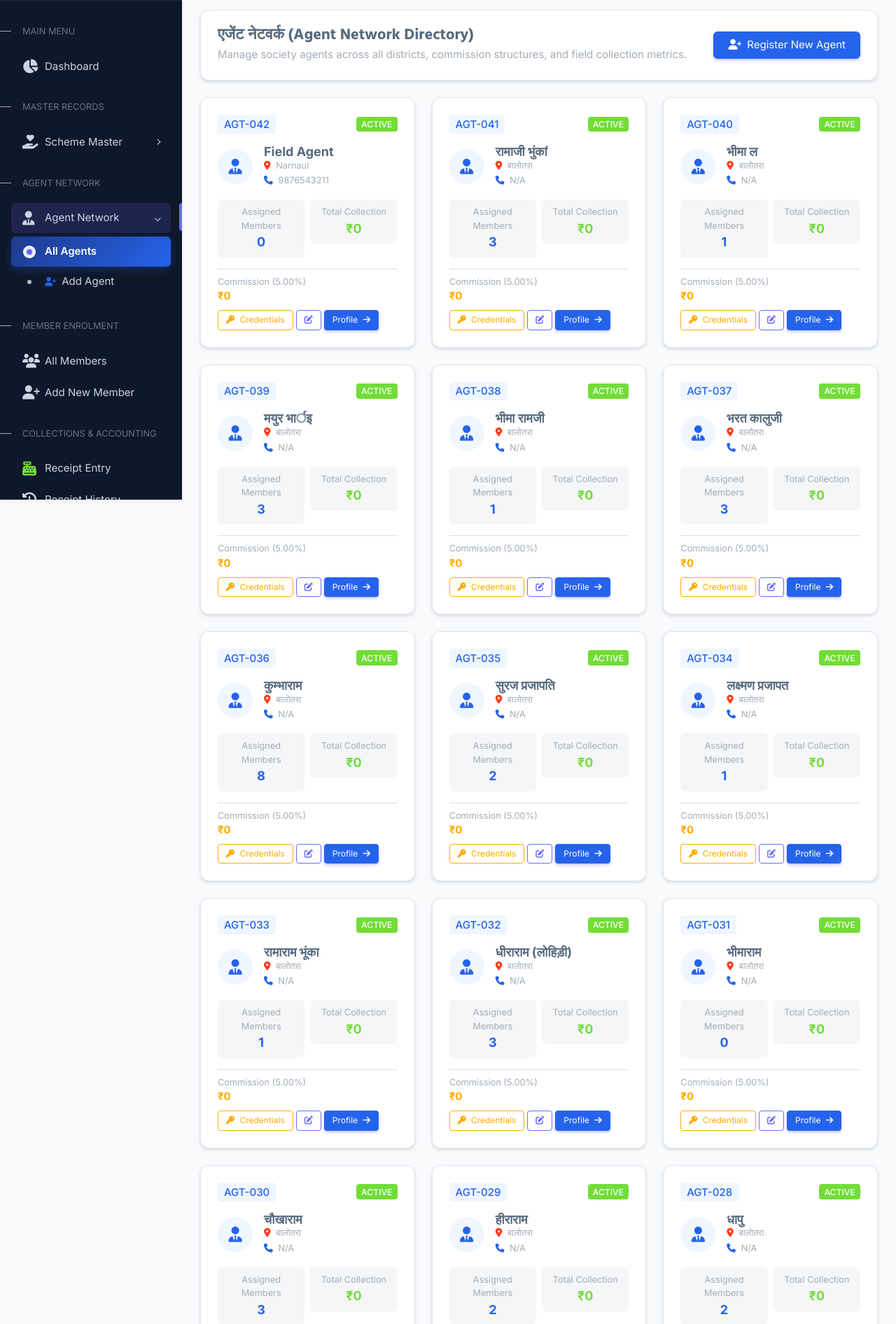
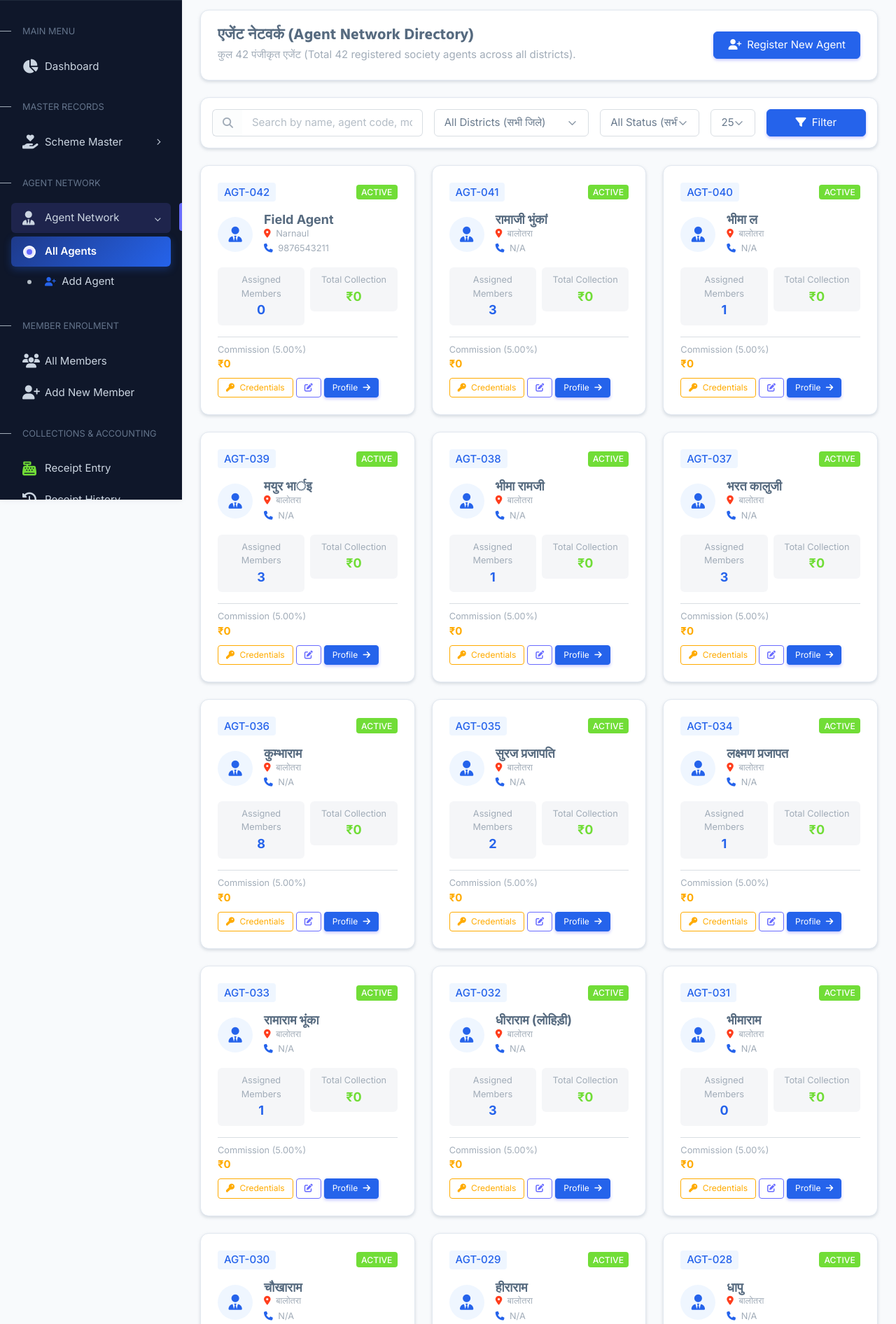
Before and after one commit to apachertr180navneeet/shrishyamcrm, a Laravel app: page /admin/agents in a window 1280 px wide. Shown: the part 86-1978 px from the top of the page at 70% size. Run offline with Laravel 12, Linux system fonts and the light colour scheme; the visitor is signed in with stand-in values (Sample User, id 1); data comes from the database, SQL or seed files in the repository; parts of the project's set-up code (start-up, migrations or seed data) failed here and were passed over; some libraries are stand-ins or nearby versions.

Commit message:
feat: add AgentController and index view for managing CRM agents

```diff
--- a/project/app/Http/Controllers/Admin/AgentController.php
+++ b/project/app/Http/Controllers/Admin/AgentController.php
@@ -37,8 +37,19 @@ class AgentController extends Controller
             $query->where('district', $request->district);
         }
 
-        $agents = $query->latest('id')->paginate(15)->withQueryString();
-        $districts = Agent::distinct()->pluck('district')->filter();
+        if ($request->filled('status')) {
+            $query->where('status', $request->status);
+        }
+
+        $perPage = $request->input('per_page', 25);
+        if ($perPage === 'all' || $perPage == -1) {
+            $perPage = 1000;
+        } else {
+            $perPage = (int)$perPage > 0 ? (int)$perPage : 25;
+        }
+
+        $agents = $query->latest('id')->paginate($perPage)->withQueryString();
+        $districts = Agent::distinct()->whereNotNull('district')->where('district', '!=', '')->pluck('district')->filter();
 
         return view('admin.agents.index', compact('agents', 'districts'));
     }
--- a/project/resources/views/admin/agents/index.blade.php
+++ b/project/resources/views/admin/agents/index.blade.php
@@ -8,12 +8,60 @@
             <div class="d-flex align-items-center justify-content-between flex-wrap gap-3">
                 <div>
                     <h4 class="fw-bold mb-1" style="font-family: 'Hind', sans-serif;">एजेंट नेटवर्क (Agent Network Directory)</h4>
-                    <p class="text-muted mb-0">Manage society agents across all districts, commission structures, and field collection metrics.</p>
+                    <p class="text-muted mb-0">कुल {{ $agents->total() }} पंजीकृत एजेंट (Total {{ $agents->total() }} registered society agents across all districts).</p>
                 </div>
                 <button type="button" class="btn btn-primary" data-bs-toggle="modal" data-bs-target="#addAgentModal">
                     <i class="fas fa-user-plus me-1"></i> Register New Agent
                 </button>
             </div>
+        </div>
+    </div>
+
+    <!-- Filters & Search -->
+    <div class="card border-0 shadow-sm mb-4">
+        <div class="card-body p-3">
+            <form action="{{ route('admin.agents.index') }}" method="GET" class="row g-3 align-items-center">
+                <div class="col-lg-4 col-md-6 col-12">
+                    <div class="input-group">
+                        <span class="input-group-text bg-light border-end-0"><i class="fas fa-search text-muted"></i></span>
+                        <input type="text" name="search" class="form-control border-start-0" placeholder="Search by name, agent code, mobile, district..." value="{{ request('search') }}">
+                    </div>
+                </div>
+                <div class="col-lg-3 col-md-6 col-12">
+                    <select name="district" class="form-select" onchange="this.form.submit()">
+                        <option value="">All Districts (सभी जिले)</option>
+                        @foreach($districts as $dst)
+                        <option value="{{ $dst }}" {{ request('district') == $dst ? 'selected' : '' }}>{{ $dst }}</option>
+                        @endforeach
+                    </select>
+                </div>
+                <div class="col-lg-2 col-md-6 col-6">
+                    <select name="status" class="form-select" onchange="this.form.submit()">
+                        <option value="">All Status (सभी)</option>
+                        <option value="Active" {{ request('status') == 'Active' ? 'selected' : '' }}>Active (सक्रिय)</option>
+                        <option value="Inactive" {{ request('status') == 'Inactive' ? 'selected' : '' }}>Inactive (निष्क्रिय)</option>
+                    </select>
+                </div>
+                <div class="col-lg-1 col-md-3 col-6">
+                    <select name="per_page" class="form-select" onchange="this.form.submit()" title="Records per page">
+                        <option value="15" {{ request('per_page') == '15' ? 'selected' : '' }}>15 / Page</option>
+                        <option value="25" {{ request('per_page', '25') == '25' ? 'selected' : '' }}>25 / Page</option>
+                        <option value="50" {{ request('per_page') == '50' ? 'selected' : '' }}>50 / Page</option>
+                        <option value="100" {{ request('per_page') == '100' ? 'selected' : '' }}>100 / Page</option>
+                        <option value="all" {{ request('per_page') == 'all' ? 'selected' : '' }}>All (सभी)</option>
+                    </select>
+                </div>
+                <div class="col-lg-2 col-md-3 col-12 d-flex gap-2">
+                    <button type="submit" class="btn btn-primary w-100">
+                        <i class="fas fa-filter me-1"></i> Filter
+                    </button>
+                    @if(request()->hasAny(['search', 'district', 'status', 'per_page']))
+                    <a href="{{ route('admin.agents.index') }}" class="btn btn-outline-secondary" title="Reset Filters">
+                        <i class="fas fa-undo"></i>
+                    </a>
+                    @endif
+                </div>
+            </form>
         </div>
     </div>
 
@@ -90,6 +138,22 @@
             </div>
         </div>
         @endforelse
+    </div>
+
+    <!-- Pagination & Results Summary -->
+    <div class="card border-0 shadow-sm mt-4">
+        <div class="card-body d-flex justify-content-between align-items-center flex-wrap gap-3 py-3">
+            <div class="text-muted small">
+                @if($agents->total() > 0)
+                    Showing <strong>{{ $agents->firstItem() }}</strong> to <strong>{{ $agents->lastItem() }}</strong> of <strong>{{ $agents->total() }}</strong> Agents (कुल {{ $agents->total() }} एजेंट)
+                @else
+                    Showing <strong>0</strong> Agents
+                @endif
+            </div>
+            <div>
+                {{ $agents->links() }}
+            </div>
+        </div>
     </div>
 </div>
 
```
